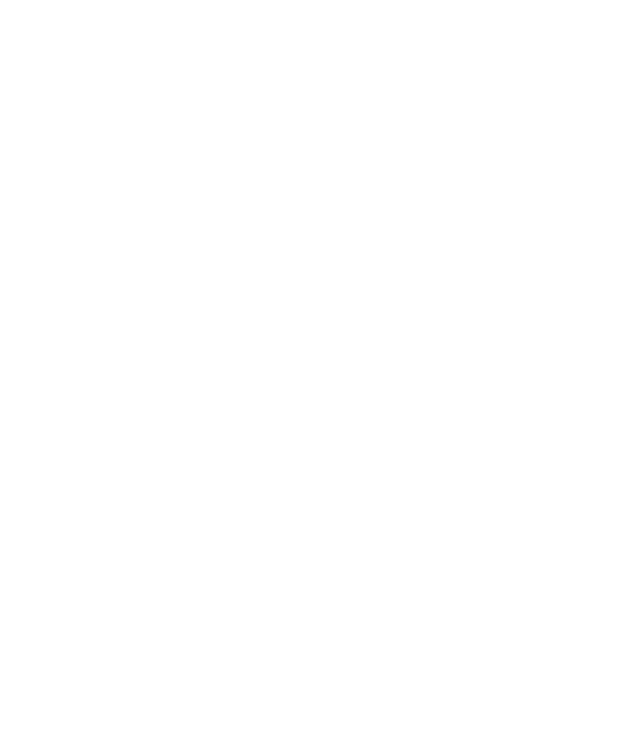
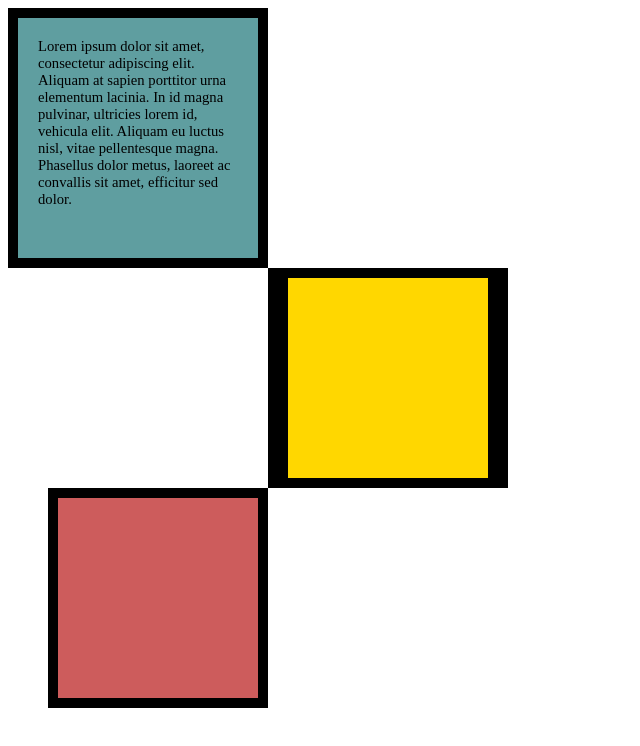
Before and after one commit to Nasimfalse/Udemy-1, a plain HTML site: page 6.3 CSS Box Model/index.html in a window 1280 px wide. Shown: the whole page, without its empty margins (0-640 px from the left). Drawn offline with Linux system fonts and the light colour scheme.

Commit message:
tarea terminada

```diff
--- a/6.3 CSS Box Model/index.html
+++ b/6.3 CSS Box Model/index.html
@@ -5,11 +5,46 @@
   <meta charset="UTF-8">
   <title>CSS Box Model</title>
   <style>
+div{
+  height: 200px;
+  width: 200px;
+  }
+  p{
+    margin: 0;
+  font-size: 11pt;
+
+  }
+#box1{
+background-color: cadetblue;
+border: 10px solid black;
+padding: 20px;
+}
+#box2{
+background-color: gold;
+border-top: 10px solid black;
+border-bottom: 10px solid black;
+border-right: 20px solid black;
+border-left: 20px solid black;
+margin-left: 260px;
+}
+#box3{
+  background-color: indianred;
+  border: 10px solid black;
+  margin-left: 40px;
+
+}
+
     /* Write your CSS code here */
 
   </style>
 </head>
-
+<div id="box1">
+  <p>Lorem ipsum dolor sit amet, consectetur adipiscing elit. Aliquam at sapien porttitor urna elementum lacinia. In
+    id magna pulvinar, ultricies lorem id, vehicula elit. Aliquam eu luctus nisl, vitae pellentesque magna. Phasellus
+    dolor metus, laoreet ac convallis sit amet, efficitur sed dolor.</p>
+</div>
+<div id="box2"></div>
+<div id="box3"></div>
 <body>
 
 
```
